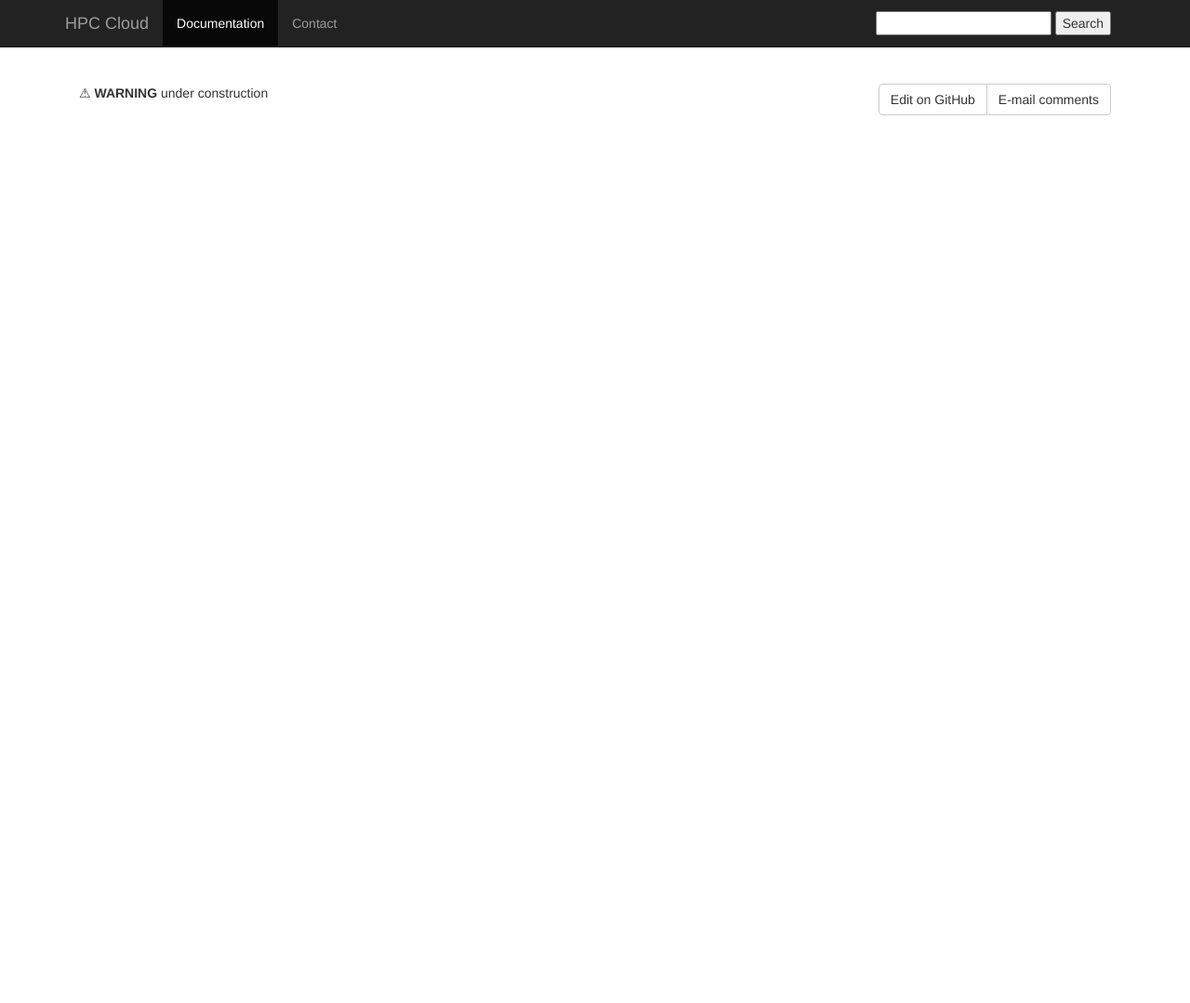
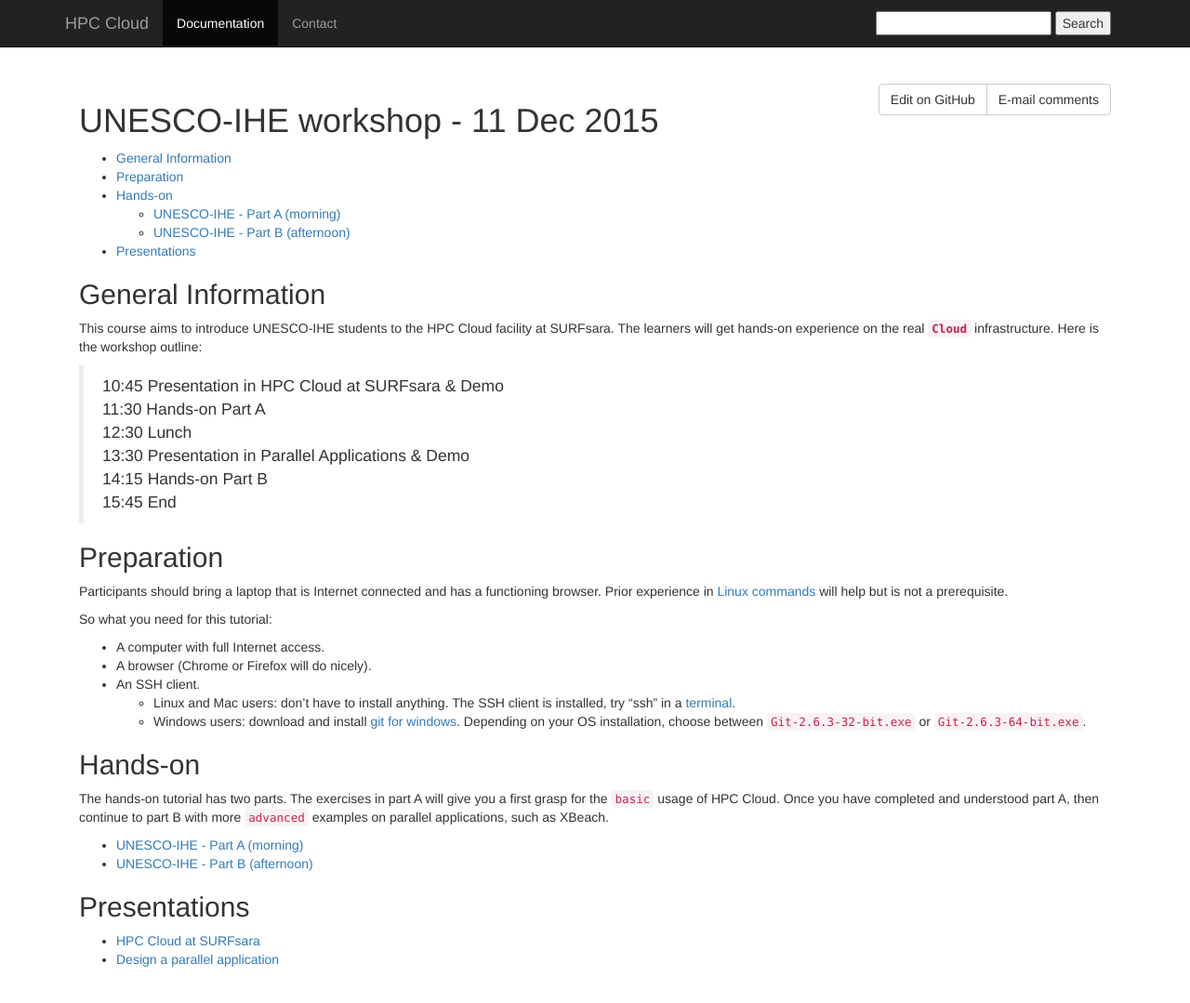
Before and after one commit to sara-nl/clouddocs, a Jekyll site: the page built from wshop-uihe-2015-12-11.markdown, in a window 1280 px wide and 1092 px high. Shown: the top 1079 px of the window at 93% size. Built offline with Jekyll 4.4.1, drawn with Linux system fonts in a browser that asks for light colours; nearby versions of some CDN libraries.

Commit message:
Update wshop-uihe-2015-12-11.markdown

```diff
--- a/wshop-uihe-2015-12-11.markdown
+++ b/wshop-uihe-2015-12-11.markdown
@@ -2,4 +2,48 @@
 layout: default
 ---
 
-⚠ **WARNING** under construction
+# UNESCO-IHE workshop - 11 Dec 2015
+
+* [General Information](#general) <br>
+* [Preparation](#preparation) <br>
+* [Hands-on](#hands-on) <br>
+  * [UNESCO-IHE - Part A (morning)](wshop-uihe-part-A-2015-Dec-11)
+  * [UNESCO-IHE - Part B (afternoon)](wshop-uihe-part-B-2015-Dec-11)
+* [Presentations](#presentations) <br>
+
+## <a name="general"></a>General Information
+
+This course aims to introduce UNESCO-IHE students to the HPC Cloud facility at SURFsara. The learners will get hands-on experience on the real **`Cloud`** infrastructure. Here is the workshop outline:
+
+>
+>10:45 Presentation in HPC Cloud at SURFsara & Demo
+11:30 Hands-on Part A
+12:30 Lunch
+13:30 Presentation in Parallel Applications  & Demo
+14:15 Hands-on Part B
+15:45 End
+
+## <a name="preparation"></a>Preparation
+
+Participants should bring a laptop that is Internet connected and has a functioning browser. Prior experience in [Linux commands](http://cli.learncodethehardway.org/book/) will help but is not a prerequisite.
+
+So what you need for this tutorial:
+
+* A computer with full Internet access.
+* A browser (Chrome or Firefox will do nicely).
+* An SSH client.
+  * Linux and Mac users: don't have to install anything. The SSH client is installed, try "ssh" in a [terminal](http://askubuntu.com/questions/38162/what-is-a-terminal-and-how-do-i-open-and-use-it).
+  * Windows users: download and install [git for windows](https://git-for-windows.github.io/). Depending on your OS installation, choose between `Git-2.6.3-32-bit.exe` or `Git-2.6.3-64-bit.exe`.
+
+
+## <a name="hands-on"></a> Hands-on
+The hands-on tutorial has two parts. The exercises in part A will give you a first grasp for the `basic` usage of HPC Cloud. Once you have completed and understood part A, then continue to part B with more `advanced` examples on parallel applications, such as XBeach.
+
+  * [UNESCO-IHE - Part A (morning)](wshop-uihe-part-A-2015-Dec-11)
+  * [UNESCO-IHE - Part B (afternoon)](wshop-uihe-part-B-2015-Dec-11)
+
+
+## <a name="presentations"></a> Presentations
+
+* [HPC Cloud at SURFsara](assets/<todo>.pdf)
+* [Design a parallel application](assets/<todo>.pdf)
```
